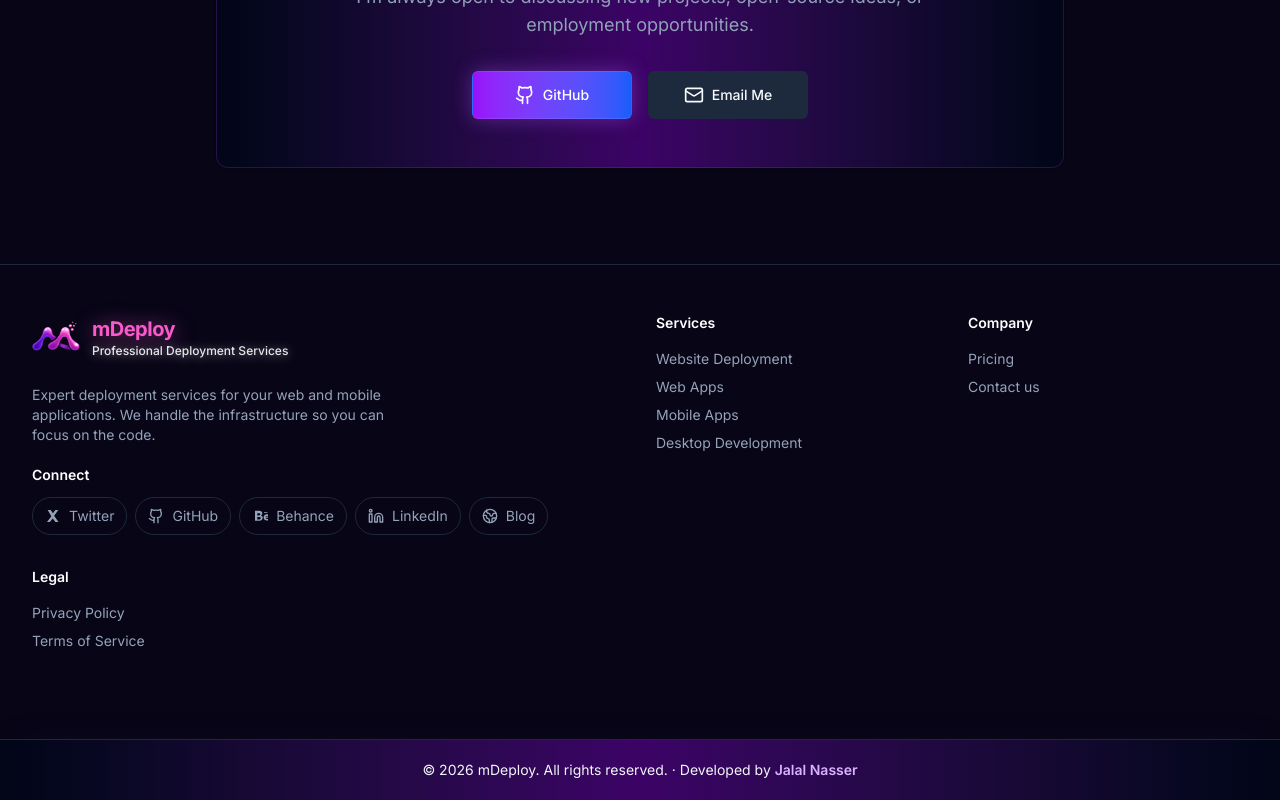
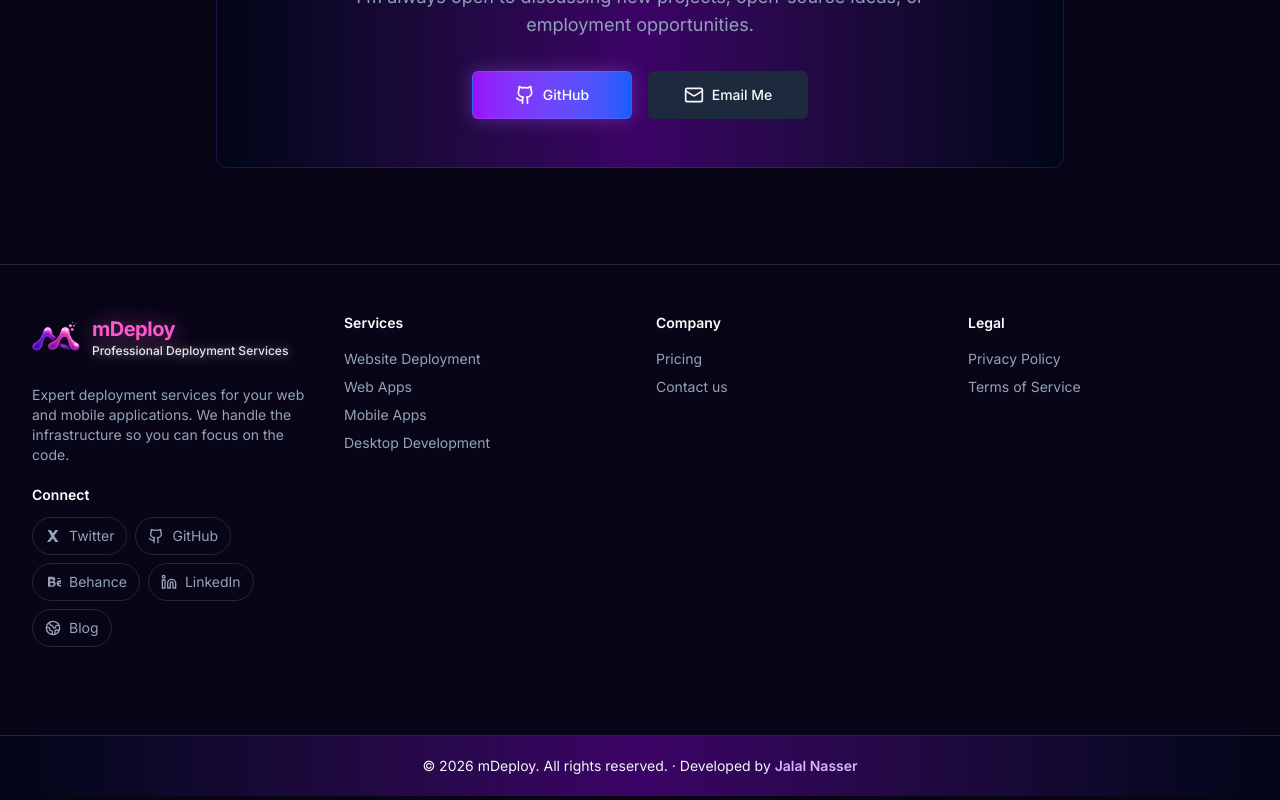
Before and after one commit to Jalal-Nasser/GitDeploy, a Next.js app: page / in a window 1280 px wide. Shown: the part 2942-3742 px from the top of the page. Built offline with nearby package versions, Linux system fonts and the light colour scheme.

Commit message:
Fix footer layout: restore 4-column grid

```diff
--- a/app/page.tsx
+++ b/app/page.tsx
@@ -513,7 +513,7 @@ function Footer() {
         <footer className="border-t border-border bg-background">
             <div className="container mx-auto px-4 py-12 lg:px-8">
                 <div className="grid gap-8 md:grid-cols-4">
-                    <div className="md:col-span-2">
+                    <div>
                         <Link href="/" className="flex items-center gap-3 mb-6">
                             <div className="relative w-12 h-12">
                                 <Image
```
